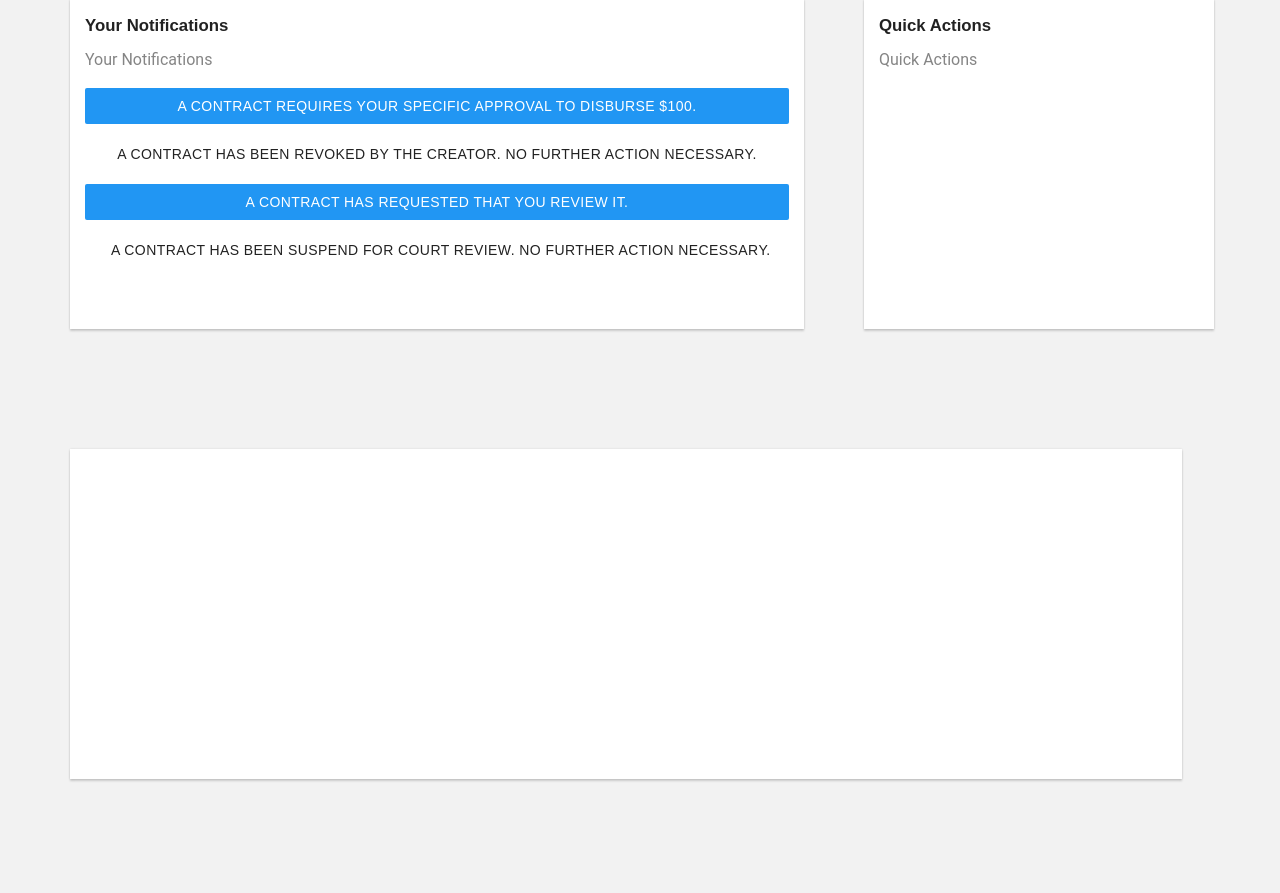
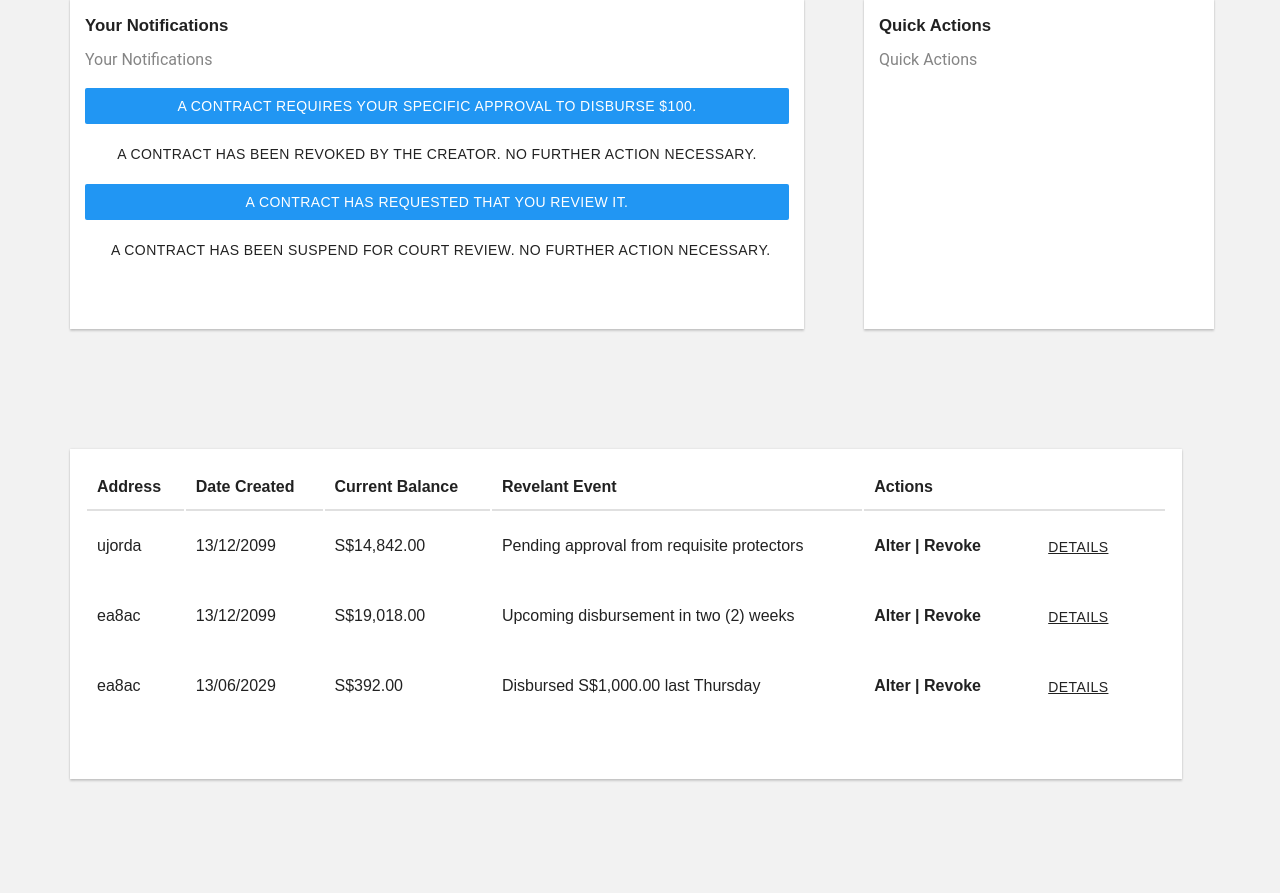
Before and after one commit to DingYao/Human-supervised-Smart-Contracts, a Django app: page /protector/dashboard in a window 1280 px wide. Shown: the part 151-1044 px from the top of the page. Run offline with Django 3.2, Linux system fonts and the light colour scheme; some libraries are stand-ins or nearby versions.

Commit message:
Add table to protector dashboard

```diff
--- a/executor/main/templates/main/ptr_dashboard.html
+++ b/executor/main/templates/main/ptr_dashboard.html
@@ -18,4 +18,27 @@
 <h4>Quick Actions</h4>
 {% endblock %}
 {% block contract_list %}
+<table class="mui-table">
+  <thead>
+    <tr>
+      <th>Address</th>
+      <th>Date Created</th>
+      <th>Current Balance</th>
+      <th>Revelant Event</th>
+      <th colspan="2">Actions</th>
+    </tr>
+  </thead>
+  <tbody>
+		{% for contract in user.contracts %}
+			<tr>
+				<td>{{ contract.address }}</td>
+				<td>{{ contract.date_created }}</td>
+				<td>{{ contract.current_balance }}</td>
+				<td>{{ contract.latest_event }}</td>
+				<td><b>Alter | Revoke</b></td>
+				<td><button class='mui-btn'><u>Details</u></button></td>
+			</tr>
+		{% endfor %}
+  </tbody>
+</table>
 {% endblock %}
--- a/executor/main/views.py
+++ b/executor/main/views.py
@@ -26,8 +26,33 @@ def usrDashboard(request):
 
 def ptrDashboard(request):
     template = loader.get_template('main/ptr_dashboard.html')
+    contracts = [
+        {
+            'address': 'ujorda',
+            'date_created': '13/12/2099',
+            'current_balance': 'S$14,842.00',
+            'latest_event': 'Pending approval from requisite protectors',
+            'current_status': 'active',
+        },
+        {
+            'address': 'ea8ac',
+            'date_created': '13/12/2099',
+            'current_balance': 'S$19,018.00',
+            'latest_event': 'Upcoming disbursement in two (2) weeks',
+            'current_status': 'active',
+        },
+        {
+            'address': 'ea8ac',
+            'date_created': '13/06/2029',
+            'current_balance': 'S$392.00',
+            'latest_event': 'Disbursed S$1,000.00 last Thursday',
+            'current_status': 'revoked',
+        },
+    ]
     context = {
-        'user': { 'user_type': 2 },
+        'user': { 'user_type': 2,
+                  'contracts': contracts,
+                },
     }
     return HttpResponse(template.render(context, request))
 
```
